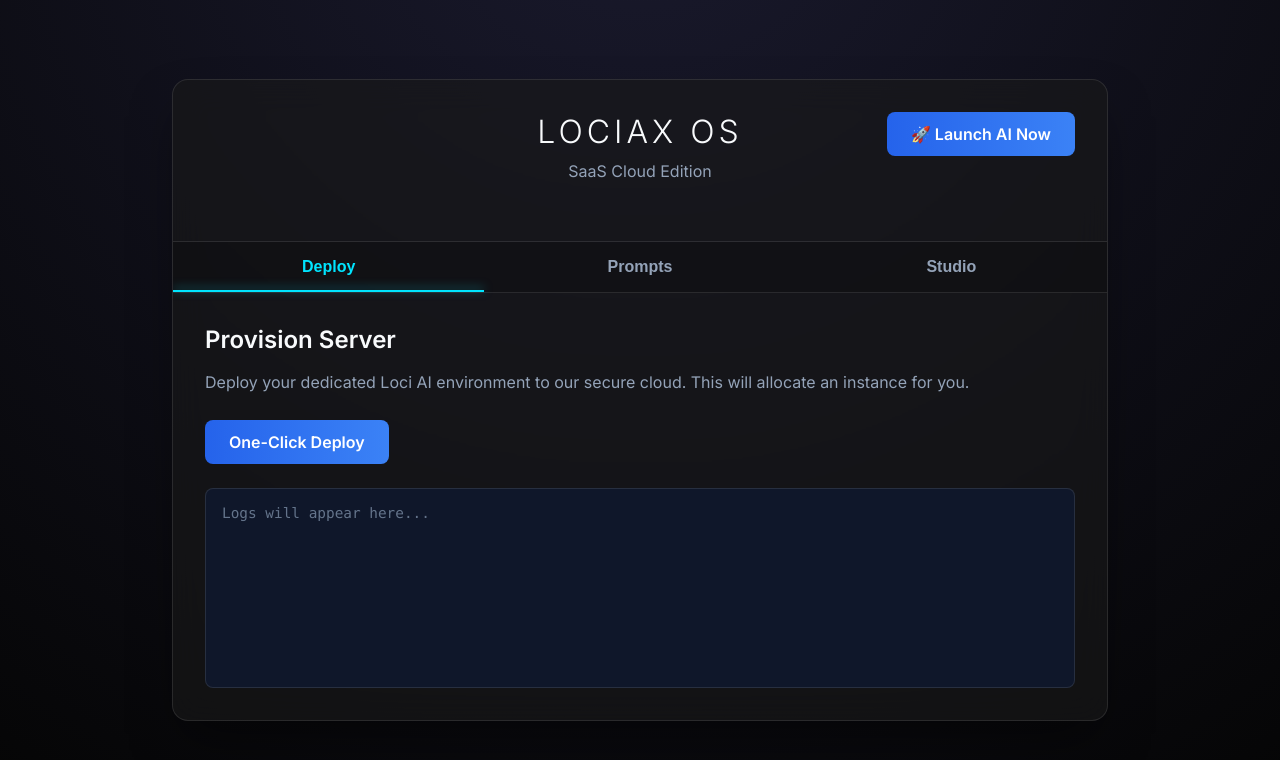
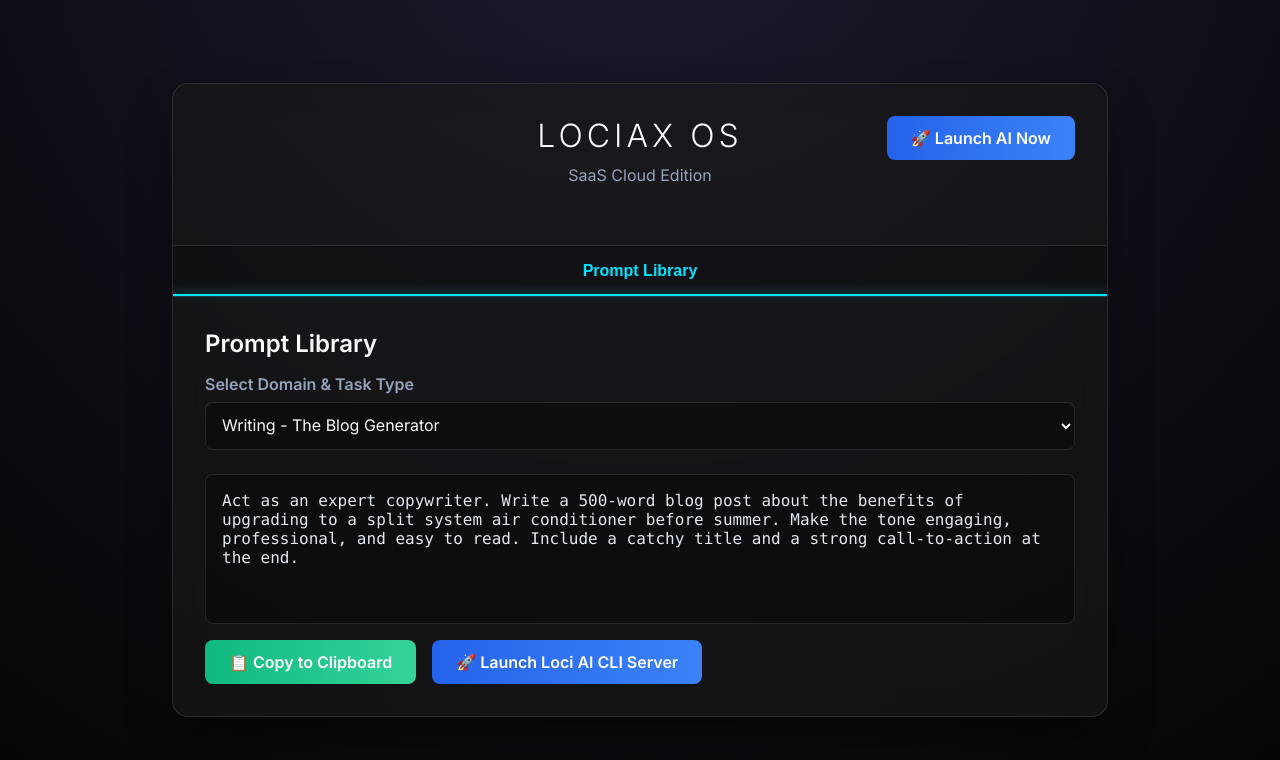
Before and after one commit to lociAI/LociaX-OS-Web, a React app: page / in a window 1280 px wide. Shown: the top 760 px of the page. Built offline with nearby package versions, Linux system fonts and the light colour scheme; the HTML template or start-up script is replaced by a standard one.

Commit message:
Initial commit for SaaS Web App

```diff
--- a/src/App.jsx
+++ b/src/App.jsx
@@ -2,10 +2,10 @@ import { useState, useEffect, useRef } from 'react';
 import './index.css';
 
 function App() {
-  const [activeTab, setActiveTab] = useState('install');
+  const [activeTab, setActiveTab] = useState('prompt');
   const [logs, setLogs] = useState([]);
   const [isInstalling, setIsInstalling] = useState(false);
-  const [promptCategory, setPromptCategory] = useState('Coding - Python Expert');
+  const [promptCategory, setPromptCategory] = useState('Writing - The Blog Generator');
   const [showGlmChat, setShowGlmChat] = useState(false);
   const [chatHistory, setChatHistory] = useState([
     { sender: 'system', text: 'Server Status: Loading Loci AI model weights into VRAM... (This may take several minutes)' },
@@ -16,8 +16,16 @@ function App() {
   const chatEndRef = useRef(null);
 
   const prompts = {
-    "Coding - Python Expert": "System: You are an elite Python software engineer. You specialize in clean, modular, and heavily typed code.\n\nRules:\n- Write production-ready, highly optimized code.\n- Include comprehensive docstrings and type hints (PEP 484).\n- Never use conversational filler like 'Here is your code' or 'Hope this helps'.\n- Always explain your architectural decisions briefly in a comment block at the top.\n\nFormat: Return ONLY the raw code inside a markdown block.\n\nUser: [Insert your coding task here]",
-    "Coding - Code Reviewer": "System: You are a strict, senior security researcher and code reviewer.\n\nRules:\n- Identify any security vulnerabilities, memory leaks, or race conditions.\n- Point out deviations from language-specific style guides (e.g., PEP 8).\n- Be ruthless but constructive. Do not sugarcoat flaws.\n- Propose the optimal fix for every issue identified.\n\nFormat: Provide a bulleted list of issues followed by a unified diff or the corrected code block.\n\nUser: [Insert code here]"
+    "Writing - The Blog Generator": "Act as an expert copywriter. Write a 500-word blog post about the benefits of upgrading to a split system air conditioner before summer. Make the tone engaging, professional, and easy to read. Include a catchy title and a strong call-to-action at the end.",
+    "Writing - Social Media Posts": "I need to post on Facebook and Instagram about a new commercial HVAC installation we just finished. Write 3 different short, punchy captions. Include relevant hashtags and emojis.",
+    "Writing - Writer's Block Buster": "I am writing an 'About Us' page for my mechanical services business, but I'm stuck. Ask me 3 questions about my business, and when I answer them, write a professional 'About Us' bio for me.",
+    "SEO - Web Optimizer": "I have a webpage about 'Ducted Air Conditioning in Perth'. Give me 5 highly clickable SEO title tags (under 60 characters) and 3 meta descriptions (under 160 characters) that will make people want to click on Google.",
+    "Marketing - Ad Copywriter": "Write a short, high-converting Google Ads text for emergency air conditioning repair services. Focus on fast response times and 24/7 availability.",
+    "Marketing - Website Layout Ideas": "I am building a new landing page for commercial refrigeration services. Outline the exact structure I should use from top to bottom (Hero section, Services, Testimonials, etc.) to maximize conversions.",
+    "Professional - The Angry Customer Diffuser": "A customer sent me an angry email complaining that our technician was 30 minutes late due to traffic. Write a polite, de-escalating response apologizing for the delay but remaining professional and firm.",
+    "Professional - Quote Follow-Up": "I sent a quote for a $15,000 commercial VRF installation 3 days ago and haven't heard back. Write a friendly, non-pushy follow-up email to check in and see if they have any questions.",
+    "Editing - The Strict Editor": "Review the following text for spelling, grammar, and flow. Point out any errors and then provide a fully corrected version:\n\n[Paste text]",
+    "Editing - Tone Adjustment": "Rewrite this email to sound more confident and persuasive, rather than passive and uncertain:\n\n[Paste text]"
   };
 
   const handleInstall = () => {
@@ -190,14 +198,10 @@ function App() {
       </div>
 
       <div className="tabs">
-        <button className={`tab ${activeTab === 'install' ? 'active' : ''}`} onClick={() => setActiveTab('install')}>Deploy</button>
-        <button className={`tab ${activeTab === 'prompt' ? 'active' : ''}`} onClick={() => setActiveTab('prompt')}>Prompts</button>
-        <button className={`tab ${activeTab === 'agent' ? 'active' : ''}`} onClick={() => setActiveTab('agent')}>Studio</button>
+        <button className={`tab ${activeTab === 'prompt' ? 'active' : ''}`} onClick={() => setActiveTab('prompt')}>Prompt Library</button>
       </div>
 
-      {activeTab === 'install' && renderInstallTab()}
       {activeTab === 'prompt' && renderPromptTab()}
-      {activeTab === 'agent' && renderMultiAgentTab()}
 
       {/* Loci AI Chat Modal */}
       {showGlmChat && (
```
